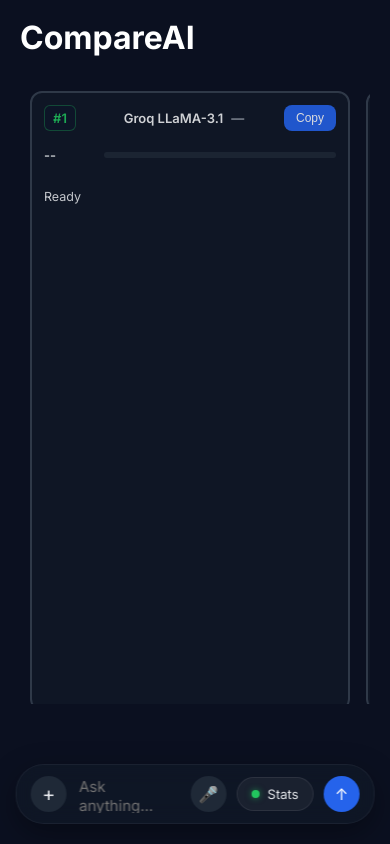
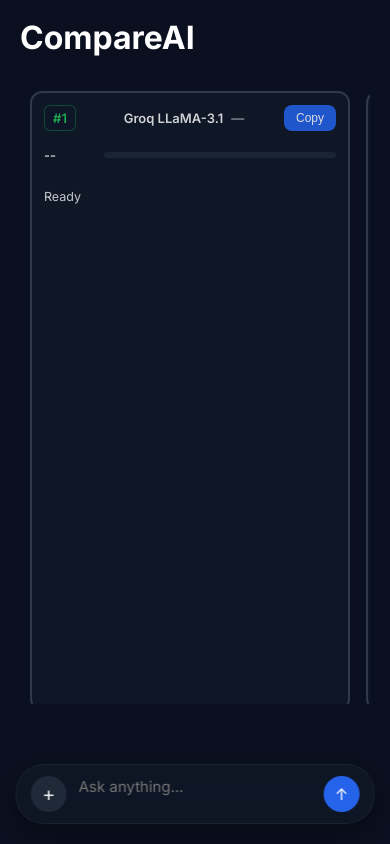
Before and after one commit to ashishbhartii/ComapreAI-Project, a React app in the folder frontend/: page / in a window 390 px wide. Built offline with nearby package versions, Linux system fonts and the light colour scheme; the HTML template or start-up script is replaced by a standard one.

Commit message:
fixed stats section on mobile alone with hiding voice and stats button inside +

```diff
--- a/frontend/src/App.css
+++ b/frontend/src/App.css
@@ -1256,33 +1256,83 @@
 max-width:520px;
 }
 
-/* ================= MOBILE METRICS SHEET ================= */
+/* ================= MOBILE METRICS + SEARCH CLEAN LAYOUT ================= */
+/* ================= MOBILE ACTION MENU ================= */
+
+.mobileMenu{
+
+  position:absolute;
+  bottom:70px;
+  left:0;
+
+  background:#1f2937;
+
+  border-radius:12px;
+
+  padding:8px;
+
+  box-shadow:0 10px 30px rgba(0,0,0,.4);
+
+  animation:fadeUp .2s ease;
+
+  z-index:2000;
+}
+
+.mobileMenuItem{
+
+  padding:8px 14px;
+
+  color:#e5e7eb;
+
+  font-size:13px;
+
+  cursor:pointer;
+
+  border-radius:8px;
+}
+
+.mobileMenuItem:hover{
+  background:#374151;
+}
+
+@keyframes fadeUp{
+  from{ opacity:0; transform:translateY(8px); }
+  to{ opacity:1; transform:translateY(0); }
+}
 
 @media (max-width: 768px){
+
+  /* ===== METRICS SHEET ===== */
 
   .metricsPanel,
   .metricsPanel.show{
 
     position:fixed !important;
 
-    left:0 !important;
-    right:0 !important;
-    bottom:0 !important;
+    left:12px !important;
+    right:12px !important;
+
+    bottom:90px !important;
 
     transform:none !important;
 
-    width:100% !important;
+    width:auto !important;
     max-width:none !important;
 
-    border-radius:18px 18px 0 0 !important;
+    border-radius:16px !important;
 
-    padding:16px !important;
+    padding:14px !important;
 
     background:rgba(15,23,42,0.98) !important;
 
     box-shadow:
-      0 -15px 50px rgba(0,0,0,0.6) !important;
+      0 12px 40px rgba(0,0,0,0.55) !important;
 
+    max-height:220px;
+    overflow-y:auto;
+    overflow-x:auto;
+
+    backdrop-filter:blur(12px);
   }
 
   .metricsTable{
@@ -1295,54 +1345,15 @@
 
   .metricsTable td{
     font-size:11px;
-    padding:4px 0;
+    padding:3px 0;
+  }
+
+  .voiceBtn{
+    display:none !important;
+  }
+
+  .statsPill{
+    display:none !important;
   }
 
 }
-
-@media (max-width: 768px){
-  .metricsPanel{
-    overflow-x:auto;
-  }
-}
-
-/* ================= STATS PILL ================= */
-
-.statsPill{
-
-display:flex;
-align-items:center;
-gap:8px;
-
-padding:8px 14px;
-
-border-radius:999px;
-
-background:rgba(255,255,255,0.05);
-border:1px solid rgba(255,255,255,0.08);
-
-color:#e5e7eb;
-font-size:13px;
-
-cursor:pointer;
-
-transition:all .2s ease;
-
-}
-
-.statsPill:hover{
-background:rgba(255,255,255,0.08);
-}
-
-.statsDot{
-
-width:8px;
-height:8px;
-
-border-radius:50%;
-background:#22c55e;
-
-box-shadow:
-0 0 6px rgba(34,197,94,.6);
-
-}
--- a/frontend/src/App.tsx
+++ b/frontend/src/App.tsx
@@ -145,6 +145,9 @@
 
   const [winnerGlow, setWinnerGlow] =
     useState<ModelKey | null>(null);
+
+  const [mobileMenuOpen, setMobileMenuOpen] =
+    useState(false);
 
 /* ================= WINNER SPOTLIGHT ================= */
 
@@ -1148,7 +1151,7 @@
   }}
 >
 
-        <div className="plusBtn">+</div>
+        <div className="plusBtn" onClick={() => setMobileMenuOpen(prev => !prev)}>+</div>
 
         <textarea
           ref={textareaRef}
```
